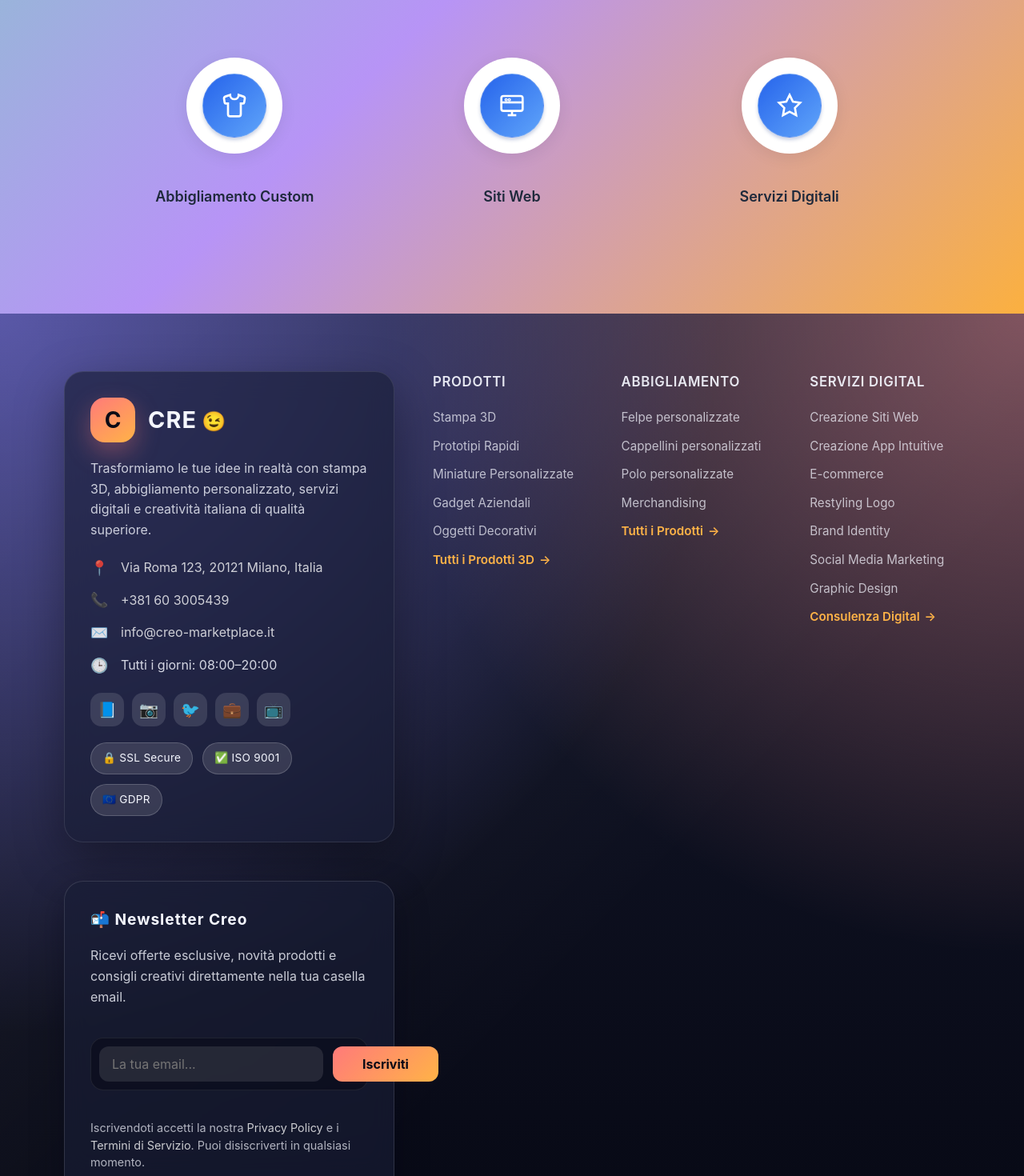
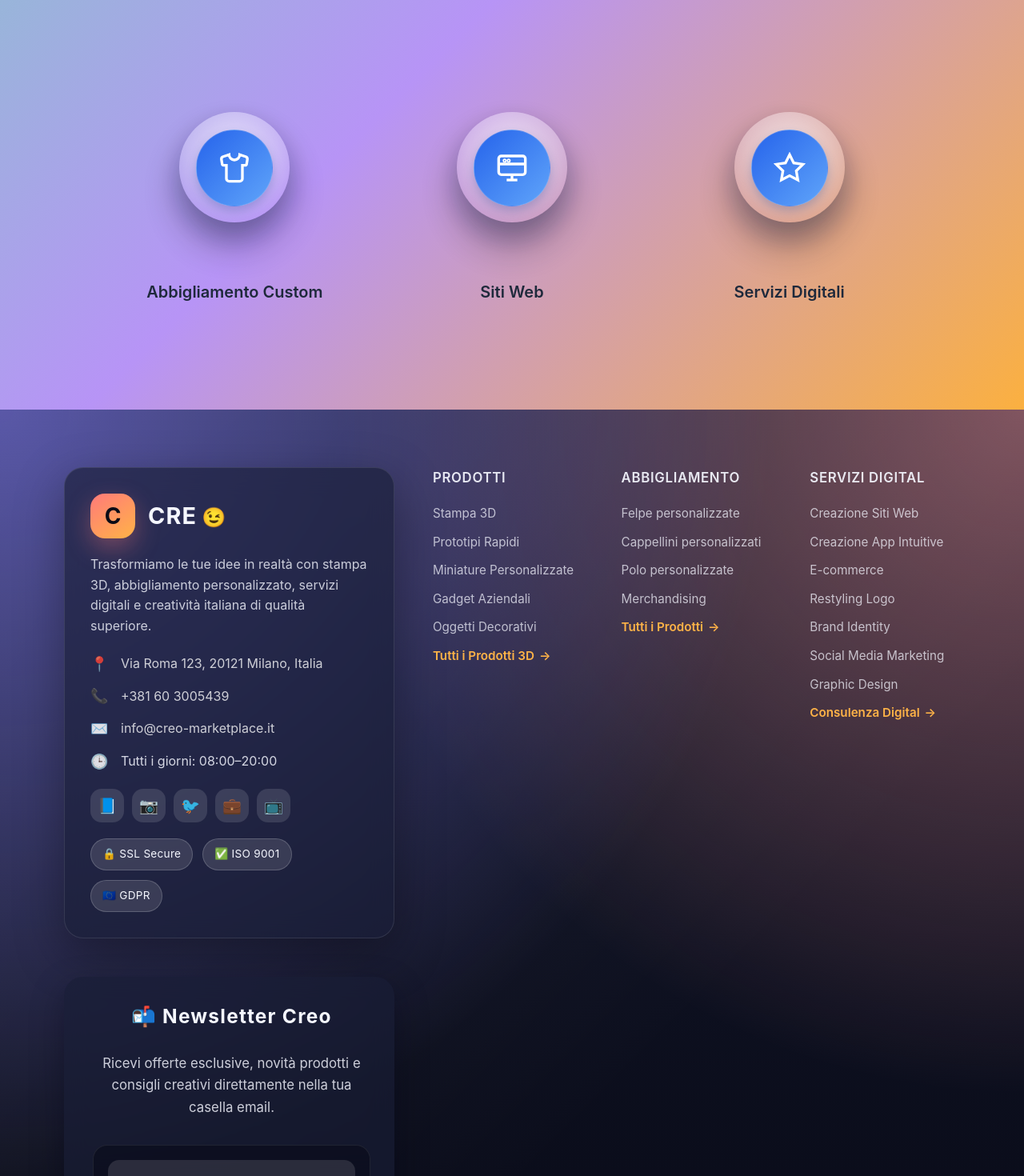
Before and after one commit to Razzinn/Art.E, a React (Vite) app in the folder Art.e_proj/: page / in a window 1280 px wide. Shown: the part 1330-2800 px from the top of the page at 80% size. Built offline with nearby package versions, Linux system fonts and the light colour scheme.

Commit message:
fix delle varie situazioni

```diff
--- a/Art.e_proj/src/components/Offers.css
+++ b/Art.e_proj/src/components/Offers.css
@@ -105,12 +105,10 @@
 
 .service-card {
   position: relative;
-  background: transparent;
-  border-radius: 0;
   padding: 0;
   text-align: center;
   width: 100%;
-  height: 280px;
+  height: 340px;
   display: flex;
   justify-content: center;
   align-items: flex-start;
@@ -120,6 +118,8 @@
   border: none;
   transform: translateZ(0);
   backface-visibility: hidden;
+  isolation: isolate;
+  scroll-margin: 120px;
 }
 
 .service-card--link {
@@ -135,40 +135,100 @@
 .service-card::before {
   content: '';
   position: absolute;
-  top: 40px;
+  top: 48px;
   left: 50%;
-  width: 120px;
-  height: 120px;
-  background: var(--white);
+  width: 138px;
+  height: 138px;
+  background: radial-gradient(circle at 50% 35%, rgba(255, 255, 255, 0.75) 0%, rgba(255, 255, 255, 0.35) 48%, rgba(255, 255, 255, 0.05) 78%);
   border-radius: 50%;
   transform: translateX(-50%);
-  box-shadow: 0 4px 20px rgba(0, 0, 0, 0.08);
+  box-shadow: 0 28px 48px rgba(6, 9, 24, 0.35), 0 16px 30px rgba(36, 51, 92, 0.26);
   transition: all 0.6s ease;
-  transition-delay: 0.32s;
+  transition-delay: 0.25s;
+  opacity: 0.9;
+  filter: hue-rotate(0deg) saturate(108%) brightness(1);
+  z-index: 0;
+}
+
+@keyframes haloFlow {
+  0% {
+    transform: translateX(-50%) scale(1);
+    filter: hue-rotate(0deg) saturate(105%);
+  }
+  50% {
+    transform: translateX(-50%) scale(1.08);
+    filter: hue-rotate(18deg) saturate(120%);
+  }
+  100% {
+    transform: translateX(-50%) scale(1);
+    filter: hue-rotate(0deg) saturate(105%);
+  }
+}
+
+.service-card::after {
+  content: '';
+  position: absolute;
+  top: 74px;
+  left: 50%;
+  width: 220px;
+  height: 220px;
+  background: radial-gradient(circle at 50% 30%, rgba(255, 255, 255, 0.18) 0%, rgba(28, 45, 98, 0.22) 55%, rgba(3, 6, 20, 0) 80%);
+  border-radius: 50%;
+  transform: translateX(-50%) translateY(12px) scale(0.75);
+  filter: blur(18px) saturate(125%);
+  opacity: 0;
+  transition: opacity 0.5s ease, transform 0.5s ease, filter 0.5s ease;
   z-index: -1;
 }
 
-.service-card:hover::before {
-  top: 0;
-  width: 100%;
-  height: 200px;
-  border-radius: 16px;
-  transform: translateX(-50%);
-  box-shadow: 0 12px 40px rgba(44, 71, 146, 0.25);
+.service-card:hover::before,
+.service-card--active::before {
+  top: 36px;
+  width: 280px;
+  height: 250px;
+  border-radius: 34px;
+  opacity: 1;
+  background: linear-gradient(135deg, rgba(255, 122, 122, 0.88), rgba(104, 176, 255, 0.92));
+  box-shadow: 0 40px 88px rgba(6, 9, 24, 0.6), 0 30px 60px rgba(44, 71, 146, 0.38);
+  animation: cardRevealGlow 4.6s ease-in-out infinite alternate;
+}
+
+@keyframes cardRevealGlow {
+  0% {
+    filter: hue-rotate(0deg) saturate(125%) brightness(1.04);
+  }
+  50% {
+    filter: hue-rotate(22deg) saturate(145%) brightness(1.08);
+  }
+  100% {
+    filter: hue-rotate(-16deg) saturate(130%) brightness(1.04);
+  }
+}
+
+.service-card:hover,
+.service-card--active {
+  transform: translateY(-10px) translateZ(0);
+}
+
+.service-card:hover::after,
+.service-card--active::after {
+  opacity: 0.9;
+  filter: blur(12px) saturate(145%);
+  transform: translateX(-50%) translateY(-4px) scale(1.04);
 }
 
 .service-icon {
   position: absolute;
-  top: 60px;
+  top: 70px;
   left: 50%;
-  width: 80px;
-  height: 80px;
+  width: 96px;
+  height: 96px;
   margin: 0;
   transform: translateX(-50%);
   background: linear-gradient(135deg, var(--brand), var(--brand-light));
   border-radius: 50%;
   border: 1px solid rgba(225, 227, 232, 0.18);
-  box-shadow: 0 3px 4px 0 rgba(44, 71, 146, 0.25);
+  box-shadow: 0 6px 12px rgba(44, 71, 146, 0.28);
   display: flex;
   align-items: center;
   justify-content: center;
@@ -179,21 +239,23 @@
   z-index: 1;
 }
 
-.service-card:hover .service-icon {
-  transform: translateX(-50%) translateY(-20px) scale(1.2);
+.service-card:hover .service-icon,
+.service-card--active .service-icon {
+  transform: translateX(-50%) translateY(-26px) scale(1.22);
 }
 
 .service-icon svg {
   position: relative;
-  width: 32px;
-  height: 32px;
+  width: 40px;
+  height: 40px;
   transition: all 0.6s ease;
   transition-delay: 0.32s;
   will-change: transform;
 }
 
-.service-card:hover .service-icon svg {
-  transform: scale(0.8);
+.service-card:hover .service-icon svg,
+.service-card--active .service-icon svg {
+  transform: scale(0.82);
 }
 
 .service-title {
@@ -201,7 +263,7 @@
   bottom: 4vw;
   left: 50%;
   transform: translateX(-50%);
-  font-size: 18px;
+  font-size: 20px;
   font-weight: 600;
   color: var(--text);
   margin: 0;
@@ -213,22 +275,25 @@
   z-index: 2;
 }
 
-.service-card:hover .service-title {
+.service-card:hover .service-title,
+.service-card--active .service-title {
   opacity: 0;
   transform: translateX(-50%) translateY(10px);
 }
 
 .service-description {
   position: absolute;
-  width: 180px;
-  top: 130px;
+  width: min(260px, calc(100% - 64px));
+  top: clamp(168px, 47%, 212px);
   left: 50%;
   transform: translateX(-50%);
   opacity: 0;
   visibility: hidden;
-  font-size: 13px;
+  font-size: 0.95rem;
   color: var(--text);
-  line-height: 20px;
+  line-height: 1.55;
+  padding: 18px 22px 20px;
+  margin: 0 auto;
   text-align: center;
   transition: all 0.4s ease, visibility 0s 0.4s;
   transition-delay: 0.5s;
@@ -236,7 +301,8 @@
   pointer-events: none;
 }
 
-.service-card:hover .service-description {
+.service-card:hover .service-description,
+.service-card--active .service-description {
   opacity: 1;
   visibility: visible;
   transform: translateX(-50%);
@@ -257,27 +323,55 @@
   }
 
   .service-card {
-    height: 250px;
+    height: 300px;
   }
 }
 
 @media (max-width: 600px) {
-  .services-grid {
-    grid-template-columns: 1fr;
-    grid-template-rows: repeat(6, 1fr);
-    gap: 24px;
+  .offers {
+    padding: 48px 0 64px;
   }
 
   .offers-container {
-    padding: 0 20px;
+    padding: 0 18px;
   }
 
-  .offers {
-    padding: 60px 0;
+  .services-grid {
+    display: flex;
+    flex-direction: column;
+    gap: 32px;
+    max-height: calc(82vh - 120px);
+    overflow-y: auto;
+    padding-right: 4px;
+    scroll-snap-type: y mandatory;
+    -webkit-overflow-scrolling: touch;
+    scrollbar-width: none;
+  }
+
+  .services-grid::-webkit-scrollbar {
+    display: none;
   }
 
   .service-card {
-    padding: 24px 20px;
-    height: 220px;
+    padding: 24px 20px 0;
+    height: clamp(280px, 64vh, 360px);
+    scroll-snap-align: center;
+  }
+
+  .service-card::before {
+    top: 60px;
+  }
+
+  .service-title {
+    bottom: 24vw;
+    font-size: 1.2rem;
+  }
+
+  .service-description {
+    top: clamp(220px, 66vw, 300px);
+    max-width: 280px;
+    font-size: 1rem;
+    line-height: 1.55;
+    padding: 20px 22px 24px;
   }
 }
--- a/Art.e_proj/src/components/Offers.jsx
+++ b/Art.e_proj/src/components/Offers.jsx
@@ -1,12 +1,95 @@
-import { useEffect, useState, useRef } from 'react';
+import { useEffect, useState, useRef, useMemo } from 'react';
 import { useNavigate } from 'react-router-dom';
 import './Offers.css';
 
+const SERVICE_ITEMS = [
+  {
+    title: 'Stampa 3D',
+    description: 'Oggetti personalizzati stampati 3D con materiali di qualità.',
+    slug: null,
+    icon: (
+      <svg viewBox="0 0 24 24" fill="none" stroke="currentColor" strokeWidth="2">
+        <path d="M12 2L2 7l10 5 10-5-10-5z" />
+        <path d="M2 17l10 5 10-5" />
+        <path d="M2 12l10 5 10-5" />
+      </svg>
+    ),
+  },
+  {
+    title: 'Regali e Prank',
+    description: 'Regali di compleanno originali e scherzi divertenti.',
+    slug: 'regali-e-prank',
+    icon: (
+      <svg viewBox="0 0 24 24" fill="none" stroke="currentColor" strokeWidth="2">
+        <polyline points="20,12 20,22 4,22 4,12" />
+        <rect x="2" y="7" width="20" height="5" />
+        <line x1="12" y1="22" x2="12" y2="7" />
+        <path d="M12 7H7.5a2.5 2.5 0 0 1 0-5C11 2 12 7 12 7z" />
+        <path d="M12 7h4.5a2.5 2.5 0 0 0 0-5C13 2 12 7 12 7z" />
+      </svg>
+    ),
+  },
+  {
+    title: 'Restyling Logo',
+    description: 'Rinnova la tua identità aziendale con logo moderni.',
+    slug: 'restyling-logo',
+    icon: (
+      <svg viewBox="0 0 24 24" fill="none" stroke="currentColor" strokeWidth="2">
+        <circle cx="12" cy="12" r="3" />
+        <path d="M12 1v6m0 6v6" />
+        <path d="M21 12h-6m-6 0H3" />
+        <path d="M18.36 6.64l-4.24 4.24m-4.24 0L5.64 6.64" />
+        <path d="M18.36 17.36l-4.24-4.24m-4.24 0l-4.24 4.24" />
+      </svg>
+    ),
+  },
+  {
+    title: 'Abbigliamento Custom',
+    description: 'T-Shirt, felpe e accessori personalizzabili.',
+    slug: 'abbigliamento-e-custom',
+    icon: (
+      <svg viewBox="0 0 24 24" fill="none" stroke="currentColor" strokeWidth="2">
+        <path d="M20.38 3.46L16 2a4 4 0 0 1-8 0L3.62 3.46a2 2 0 0 0-1.34 2.23l.58 3.47a1 1 0 0 0 .99.84H6v10c0 1.1.9 2 2 2h8c1.1 0 2-.9 2-2V10h2.15a1 1 0 0 0 .99-.84l.58-3.47a2 2 0 0 0-1.34-2.23z" />
+      </svg>
+    ),
+  },
+  {
+    title: 'Siti Web',
+    description: 'Siti e app professionali responsive e ottimizzati SEO.',
+    slug: null,
+    icon: (
+      <svg viewBox="0 0 24 24" fill="none" stroke="currentColor" strokeWidth="2">
+        <rect x="2" y="3" width="20" height="14" rx="2" ry="2" />
+        <line x1="8" y1="21" x2="16" y2="21" />
+        <line x1="12" y1="17" x2="12" y2="21" />
+        <line x1="2" y1="9" x2="22" y2="9" />
+        <circle cx="6.5" cy="6.5" r=".5" />
+        <circle cx="9.5" cy="6.5" r=".5" />
+      </svg>
+    ),
+  },
+  {
+    title: 'Servizi Digitali',
+    description: 'Digital marketing, social media management e grafica pubblicitaria.',
+    slug: 'servizi-digitali',
+    icon: (
+      <svg viewBox="0 0 24 24" fill="none" stroke="currentColor" strokeWidth="2">
+        <path d="M12 2l3.09 6.26L22 9.27l-5 4.87 1.18 6.88L12 17.77l-6.18 3.25L7 14.14 2 9.27l6.91-1.01L12 2z" />
+      </svg>
+    ),
+  },
+];
+
 export default function Offers() {
   const [currentColors, setCurrentColors] = useState(['#8B5CF6', '#A855F7', '#C084FC']);
+  const [activeIndex, setActiveIndex] = useState(null);
+  const [isMobile, setIsMobile] = useState(false);
   const transitionTimeoutRef = useRef(null);
   const isTransitioningRef = useRef(false);
+  const cardRefs = useRef([]);
   const navigate = useNavigate();
+
+  const services = useMemo(() => SERVICE_ITEMS, []);
 
   const goToService = (slug) => {
     navigate(`/servizi/${slug}`);
@@ -37,18 +120,14 @@ export default function Offers() {
       const newColors = event.detail.slide?.colors;
 
       if (newColors && !isTransitioningRef.current) {
-        // Previene cambi troppo rapidi
         isTransitioningRef.current = true;
 
-        // Cancella eventuali timeout precedenti
         if (transitionTimeoutRef.current) {
           clearTimeout(transitionTimeoutRef.current);
         }
 
-        // Applica il nuovo colore immediatamente
         setCurrentColors(newColors);
 
-        // Reset del flag dopo la durata della transizione CSS (4s + buffer)
         transitionTimeoutRef.current = setTimeout(() => {
           isTransitioningRef.current = false;
         }, 4200);
@@ -64,8 +143,58 @@ export default function Offers() {
     };
   }, []);
 
+  useEffect(() => {
+    const mediaQuery = window.matchMedia('(max-width: 640px)');
+    const updateMatch = (event) => setIsMobile(event.matches);
+
+    updateMatch(mediaQuery);
+    if (mediaQuery.addEventListener) {
+      mediaQuery.addEventListener('change', updateMatch);
+    } else {
+      mediaQuery.addListener(updateMatch);
+    }
+
+    return () => {
+      if (mediaQuery.removeEventListener) {
+        mediaQuery.removeEventListener('change', updateMatch);
+      } else {
+        mediaQuery.removeListener(updateMatch);
+      }
+    };
+  }, []);
+
+  useEffect(() => {
+    if (!isMobile) {
+      setActiveIndex(null);
+      return undefined;
+    }
+
+    const cards = cardRefs.current.filter(Boolean);
+    if (!cards.length) return undefined;
+
+    const observer = new IntersectionObserver(
+      (entries) => {
+        entries.forEach((entry) => {
+          if (entry.isIntersecting) {
+            const index = Number(entry.target.dataset.index);
+            if (!Number.isNaN(index)) {
+              setActiveIndex((prev) => (prev === index ? prev : index));
+            }
+          }
+        });
+      },
+      { threshold: 0.6 }
+    );
+
+    cards.forEach((card) => observer.observe(card));
+    // Open the first card by default on mobile
+    setActiveIndex(0);
+
+    return () => observer.disconnect();
+  }, [isMobile, services.length]);
+
   const dynamicBackground = {
-    background: `linear-gradient(135deg, ${currentColors[0]} 0%, ${currentColors[1] || currentColors[0]} 50%, ${currentColors[2] || currentColors[0]} 100%)`
+    background: `linear-gradient(135deg, ${currentColors[0]} 0%, ${currentColors[1] || currentColors[0]} 50%, ${currentColors[2] || currentColors[0]} 100%)`,
   };
 
   return (
@@ -76,75 +205,33 @@ export default function Offers() {
         </h2>
 
         <div className="services-grid">
-          <div className="service-card">
-            <div className="service-icon">
-              <svg viewBox="0 0 24 24" fill="none" stroke="currentColor" strokeWidth="2">
-                <path d="M12 2L2 7l10 5 10-5-10-5z"/>
-                <path d="M2 17l10 5 10-5"/>
-                <path d="M2 12l10 5 10-5"/>
-              </svg>
-            </div>
-            <h3 className="service-title">Stampa 3D</h3>
-            <p className="service-description">Oggetti personalizzati stampati 3D con materiali di qualità.</p>
-          </div>
-          <div className="service-card service-card--link" {...getCardProps('regali-e-prank')}>
-            <div className="service-icon">
-              <svg viewBox="0 0 24 24" fill="none" stroke="currentColor" strokeWidth="2">
-                <polyline points="20,12 20,22 4,22 4,12"/>
-                <rect x="2" y="7" width="20" height="5"/>
-                <line x1="12" y1="22" x2="12" y2="7"/>
-                <path d="M12 7H7.5a2.5 2.5 0 0 1 0-5C11 2 12 7 12 7z"/>
-                <path d="M12 7h4.5a2.5 2.5 0 0 0 0-5C13 2 12 7 12 7z"/>
-              </svg>
-            </div>
-            <h3 className="service-title">Regali e Prank</h3>
-            <p className="service-description">Regali di compleanno originali e scherzi divertenti.</p>
-          </div>
-          <div className="service-card service-card--link" {...getCardProps('restyling-logo')}>
-            <div className="service-icon">
-              <svg viewBox="0 0 24 24" fill="none" stroke="currentColor" strokeWidth="2">
-                <circle cx="12" cy="12" r="3"/>
-                <path d="M12 1v6m0 6v6"/>
-                <path d="M21 12h-6m-6 0H3"/>
-                <path d="M18.36 6.64l-4.24 4.24m-4.24 0L5.64 6.64"/>
-                <path d="M18.36 17.36l-4.24-4.24m-4.24 0l-4.24 4.24"/>
-              </svg>
-            </div>
-            <h3 className="service-title">Restyling Logo</h3>
-            <p className="service-description">Rinnova la tua identità aziendale con logo moderni.</p>
-          </div>
-          <div className="service-card service-card--link" {...getCardProps('abbigliamento-e-custom')}>
-            <div className="service-icon">
-              <svg viewBox="0 0 24 24" fill="none" stroke="currentColor" strokeWidth="2">
-                <path d="M20.38 3.46L16 2a4 4 0 0 1-8 0L3.62 3.46a2 2 0 0 0-1.34 2.23l.58 3.47a1 1 0 0 0 .99.84H6v10c0 1.1.9 2 2 2h8c1.1 0 2-.9 2-2V10h2.15a1 1 0 0 0 .99-.84l.58-3.47a2 2 0 0 0-1.34-2.23z"/>
-              </svg>
-            </div>
-            <h3 className="service-title">Abbigliamento Custom</h3>
-            <p className="service-description">T-Shirt, felpe e accessori personalizzabili.</p>
-          </div>
-          <div className="service-card">
-            <div className="service-icon">
-              <svg viewBox="0 0 24 24" fill="none" stroke="currentColor" strokeWidth="2">
-                <rect x="2" y="3" width="20" height="14" rx="2" ry="2"/>
-                <line x1="8" y1="21" x2="16" y2="21"/>
-                <line x1="12" y1="17" x2="12" y2="21"/>
-                <line x1="2" y1="9" x2="22" y2="9"/>
-                <circle cx="6.5" cy="6.5" r=".5"/>
-                <circle cx="9.5" cy="6.5" r=".5"/>
-              </svg>
-            </div>
-            <h3 className="service-title">Siti Web</h3>
-            <p className="service-description">Siti e app professionali responsive e ottimizzati SEO.</p>
-          </div>
-          <div className="service-card service-card--link" {...getCardProps('servizi-digitali')}>
-            <div className="service-icon">
-              <svg viewBox="0 0 24 24" fill="none" stroke="currentColor" strokeWidth="2">
-                <path d="M12 2l3.09 6.26L22 9.27l-5 4.87 1.18 6.88L12 17.77l-6.18 3.25L7 14.14 2 9.27l6.91-1.01L12 2z"/>
-              </svg>
-            </div>
-            <h3 className="service-title">Servizi Digitali</h3>
-            <p className="service-description">Digital marketing, social media management e grafica pubblicitaria.</p>
-          </div>
+          {services.map((service, index) => {
+            const isLink = Boolean(service.slug);
+            const isActive = isMobile && activeIndex === index;
+            const cardClassName = [
+              'service-card',
+              isLink ? 'service-card--link' : '',
+              isActive ? 'service-card--active' : '',
+            ]
+              .filter(Boolean)
+              .join(' ');
+
+            return (
+              <div
+                key={service.title}
+                className={cardClassName}
+                ref={(element) => {
+                  cardRefs.current[index] = element;
+                }}
+                data-index={index}
+                {...getCardProps(service.slug)}
+              >
+                <div className="service-icon">{service.icon}</div>
+                <h3 className="service-title">{service.title}</h3>
+                <p className="service-description">{service.description}</p>
+              </div>
+            );
+          })}
         </div>
       </div>
     </section>
--- a/Art.e_proj/src/components/footer.css
+++ b/Art.e_proj/src/components/footer.css
@@ -215,69 +215,96 @@
 }
 
 .newsletter-section {
-  padding: 32px;
+  display: grid;
+  gap: clamp(20px, 5vw, 32px);
+  padding: clamp(28px, 6vw, 36px);
+  justify-items: center;
+  text-align: center;
   background: rgba(25, 30, 54, 0.65);
   border-radius: 24px;
-  border: 1px solid rgba(255, 255, 255, 0.12);
+  justify-items: center;
+  width: 100%;
   backdrop-filter: blur(15px);
   box-shadow: 0 16px 40px rgba(5, 7, 20, 0.35);
+  width: 100%;
+  max-width: 560px;
+  margin: 0 auto;
 }
 
 .newsletter-title {
-  font-size: 1.2rem;
+  font-size: clamp(1.25rem, 1.05rem + 0.6vw, 1.6rem);
   font-weight: 700;
+  width: 100%;
   letter-spacing: 0.05em;
+  line-height: 1.1;
 }
 
 .newsletter-desc {
   margin: 0;
-  color: rgba(245, 247, 255, 0.8);
-  line-height: 1.6;
+  color: rgba(245, 247, 255, 0.82);
+  line-height: 1.65;
+  font-size: clamp(0.95rem, 0.9rem + 0.25vw, 1.05rem);
+  max-width: 52ch;
 }
 
 .newsletter-form {
-  margin-top: 20px;
   display: flex;
-  gap: 12px;
+  align-items: center;
+  justify-content: center;
+  gap: clamp(12px, 2.6vw, 18px);
   background: rgba(9, 11, 24, 0.6);
-  padding: 10px;
-  border-radius: 16px;
+  padding: clamp(12px, 2.5vw, 18px);
+  border-radius: 18px;
   border: 1px solid rgba(255, 255, 255, 0.08);
+  width: 100%;
+  max-width: 520px;
+  flex-wrap: wrap;
 }
 
 .newsletter-input {
-  flex: 1;
-  padding: 12px 16px;
-  border-radius: 12px;
+  flex: 1 1 240px;
+  min-width: 0;
+  padding: clamp(12px, 2.4vw, 18px) clamp(16px, 2.8vw, 22px);
+  border-radius: 14px;
   border: none;
   outline: none;
-  background: rgba(255, 255, 255, 0.1);
+  background: rgba(255, 255, 255, 0.12);
   color: #ffffff;
-  font-size: 1rem;
+  font-size: clamp(0.95rem, 0.9rem + 0.25vw, 1.05rem);
+  font-weight: 500;
   transition: background 0.2s ease, box-shadow 0.2s ease;
 }
 
+.newsletter-input::placeholder {
+  color: rgba(255, 255, 255, 0.55);
+}
+
 .newsletter-input:focus {
-  background: rgba(255, 255, 255, 0.2);
+  background: rgba(255, 255, 255, 0.22);
   box-shadow: 0 0 0 2px rgba(255, 179, 71, 0.35);
 }
 
 .newsletter-input:disabled {
-  opacity: 0.6;
+  opacity: 0.62;
   cursor: not-allowed;
 }
 
 .newsletter-btn {
-  min-width: 132px;
-  padding: 12px 18px;
-  border-radius: 12px;
+  min-width: clamp(140px, 18vw, 190px);
+  padding: clamp(12px, 2.4vw, 18px) clamp(20px, 3.3vw, 26px);
+  border-radius: 14px;
   border: none;
   background: linear-gradient(135deg, #ff7a7a, #ffb347);
   color: #0a0b16;
   font-weight: 700;
-  font-size: 1rem;
+  font-size: clamp(0.95rem, 0.88rem + 0.3vw, 1.05rem);
+  line-height: 1;
+  display: inline-flex;
+  align-items: center;
+  justify-content: center;
   cursor: pointer;
   transition: transform 0.2s ease, box-shadow 0.2s ease, filter 0.2s ease;
+  flex: 0 0 auto;
 }
 
 .newsletter-btn:hover,
@@ -288,38 +315,51 @@
 }
 
 .newsletter-btn[disabled] {
-  opacity: 0.75;
+  opacity: 0.78;
   cursor: not-allowed;
 }
 
 .newsletter-privacy {
-  margin: 18px 0 0;
-  font-size: 0.9rem;
+  margin: 6px 0 0;
+  font-size: clamp(0.82rem, 0.8rem + 0.18vw, 0.95rem);
   color: rgba(245, 247, 255, 0.7);
-  line-height: 1.5;
+  line-height: 1.6;
+  max-width: 52ch;
+}
+
+.newsletter-privacy .link-secondary {
+  font-weight: 600;
 }
 
 .newsletter-benefits {
-  margin-top: 24px;
-  padding: 18px;
-  border-radius: 16px;
+  margin-top: clamp(12px, 3vw, 24px);
+  padding: clamp(16px, 3.4vw, 24px);
+  border-radius: 18px;
   background: rgba(9, 11, 24, 0.55);
-  border: 1px solid rgba(255, 255, 255, 0.08);
+  border: 1px solid rgba(255, 255, 255, 0.1);
+  display: grid;
+  gap: clamp(12px, 2.8vw, 18px);
+  justify-items: center;
+  text-align: center;
 }
 
 .benefits-title {
-  margin: 0 0 12px;
-  font-size: 1rem;
+    justify-content: center;
+    width: min(100%, 560px);
+  margin: 0;
+  font-size: clamp(0.95rem, 0.9rem + 0.25vw, 1.05rem);
   font-weight: 600;
   letter-spacing: 0.04em;
 }
 
 .benefits-list {
   margin: 0;
-  padding-left: 1rem;
+  padding: 0;
   display: grid;
-  gap: 6px;
-  color: rgba(245, 247, 255, 0.8);
+  gap: clamp(6px, 1.8vw, 12px);
+  color: rgba(245, 247, 255, 0.84);
+  font-size: clamp(0.9rem, 0.85rem + 0.25vw, 1.02rem);
+  list-style: none;
 }
 
 .footer-bottom {
@@ -353,7 +393,6 @@
   flex-wrap: wrap;
   gap: 14px;
 }
-
 .footer-payment {
   display: flex;
   align-items: center;
@@ -447,7 +486,7 @@
 
   .footer-company,
   .newsletter-section {
-    padding: 26px;
+    padding: clamp(22px, 5vw, 28px);
   }
 
   .footer-grid > :first-child {
@@ -475,7 +514,7 @@
 
   .footer-company,
   .newsletter-section {
-    padding: 24px;
+    padding: clamp(20px, 6vw, 26px);
   }
 
   .footer-bottom {
```
Also changed, not shown: Art.e_proj/src/components/ServiceForms.css (+19 -0 lines).
